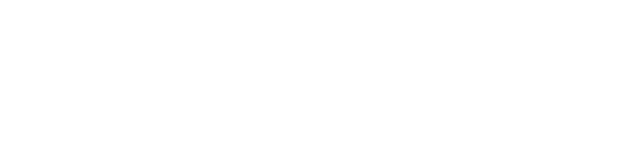
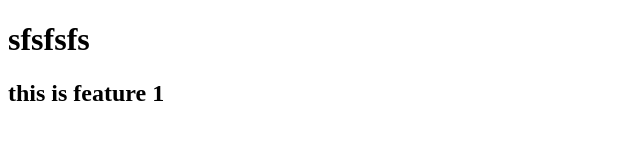
Before and after one commit to BIET-GDSC/DEMO1, a plain HTML site: page index.html in a window 1280 px wide. Shown: the whole page, without its empty margins (0-640 px from the left). Drawn offline with Linux system fonts and the light colour scheme.

Commit message:
feature1

```diff
--- a/index.html
+++ b/index.html
@@ -6,6 +6,8 @@
     <title>Document</title>
 </head>
 <body>
+    <h1>sfsfsfs</h1>
+    <h2>this is feature 1</h2>
 
 </body>
 </html>
```
